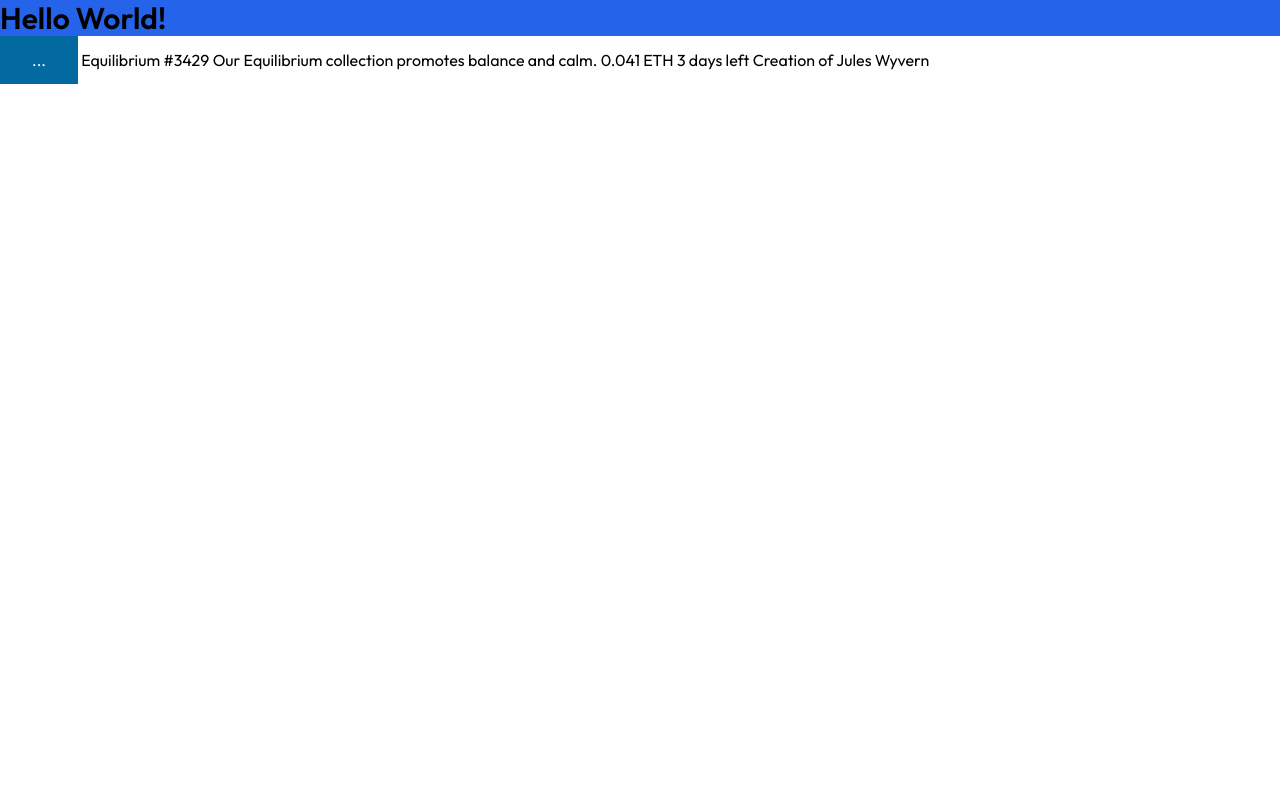
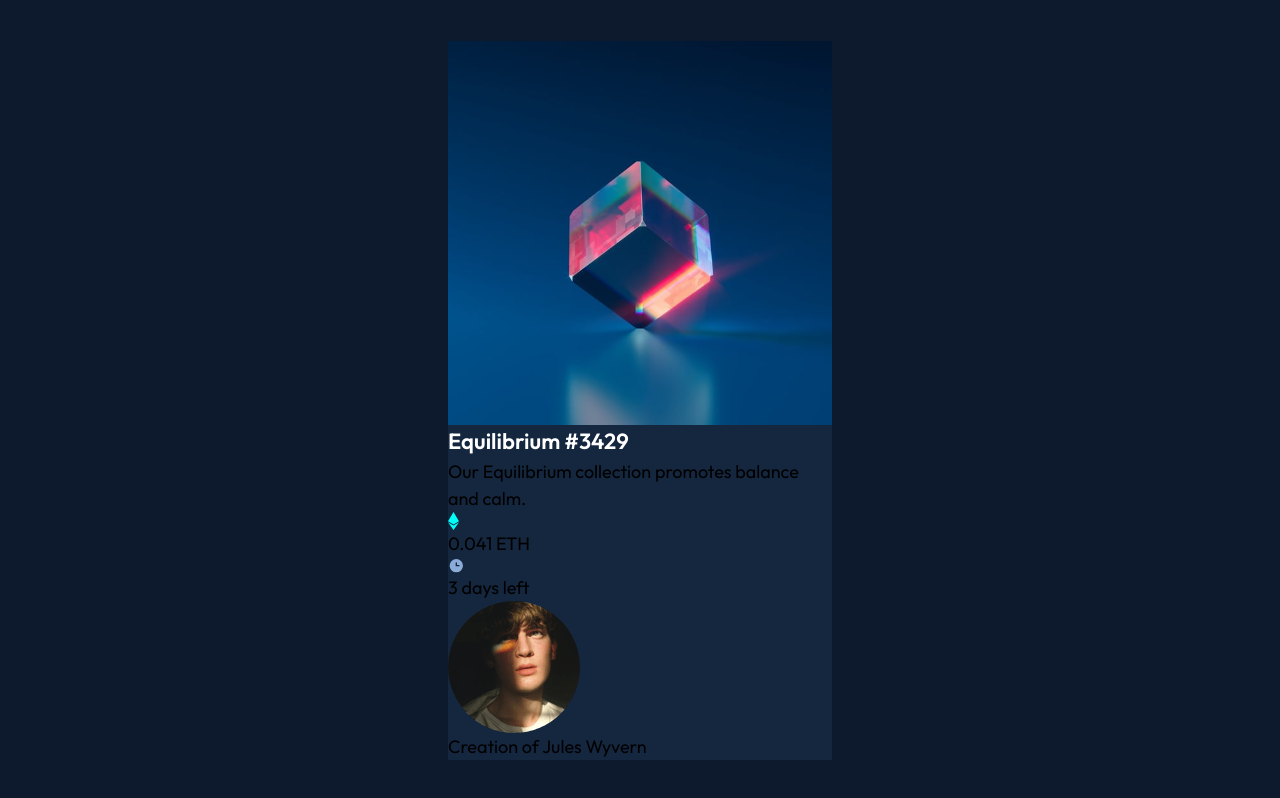
Before and after one commit to NicholasAnich/NFT-Card-Component, a website: page index.html in a window 1280 px wide. Drawn offline with Linux system fonts and the light colour scheme.

Commit message:
Applied custom variables to html elements via tailwind

```diff
--- a/index.html
+++ b/index.html
@@ -18,16 +18,38 @@
         <link rel="stylesheet" href="/dist/styles.css" />
         <title>NFT preview card component</title>
     </head>
-    <body>
-        <h1 class="text-3xl font-bold bg-blue-600">Hello World!</h1>
-        <button
-            class="text-white px-4 sm:px-8 py-2 sm:py-3 bg-sky-700 hover:bg-sky-800"
+    <body class="box-border bg-mainBg text-para">
+        <main
+            class="flex h-screen flex-col items-center justify-center bg-mainBg"
         >
-            ...
-        </button>
-
-        Equilibrium #3429 Our Equilibrium collection promotes balance and calm.
-        0.041 ETH 3 days left Creation of Jules Wyvern
+            <div class="max-w-sm bg-cardBg">
+                <img
+                    src="./images/image-equilibrium.jpg"
+                    alt="Equilibrium Cube"
+                />
+                <div>
+                    <h1 class="text-title font-semibold text-white">
+                        Equilibrium #3429
+                    </h1>
+                    <p>Our Equilibrium collection promotes balance and calm.</p>
+                    <div>
+                        <div>
+                            <img
+                                src="./images/icon-ethereum.svg"
+                                alt="ethereum icon"
+                            />
+                            <span> 0.041 ETH </span>
+                        </div>
+                        <img src="./images/icon-clock.svg" alt="" />
+                        <span> 3 days left </span>
+                        <div>
+                            <img src="./images/image-avatar.png" alt="" />
+                            <p>Creation of Jules Wyvern</p>
+                        </div>
+                    </div>
+                </div>
+            </div>
+        </main>
     </body>
 </html>
 
--- a/package.json
+++ b/package.json
@@ -9,6 +9,8 @@
     "author": "",
     "license": "ISC",
     "devDependencies": {
+        "prettier": "^2.7.1",
+        "prettier-plugin-tailwindcss": "^0.1.13",
         "tailwindcss": "^3.2.2"
     }
 }
--- a/tailwind.config.js
+++ b/tailwind.config.js
@@ -1,18 +1,23 @@
 /** @type {import('tailwindcss').Config} */
 module.exports = {
+    plugins: [require("prettier-plugin-tailwindcss")],
     content: ["./index.html"],
     theme: {
         fontFamily: {
             sans: ["Outfit", "sans-serif"],
         },
         extend: {},
-        color: {
+        colors: {
             softBlue: "#8BACD9",
             white: "#FFFFFF",
             cyan: "#00FFF8",
-            "veryDarkBlue-main-BG": "#0D192C",
-            "veryDarkBlue-card-BG": "#15263F",
-            "veryDarkBlue-line": "#2E405A",
+            mainBg: "#0D192C",
+            cardBg: "#15263F",
+            blueLine: "#2E405A",
+        },
+        fontSize: {
+            para: "1.125rem",
+            title: "1.375rem",
         },
     },
     plugins: [],
```
Also changed, not shown: dist/styles.css, 1 other file.
